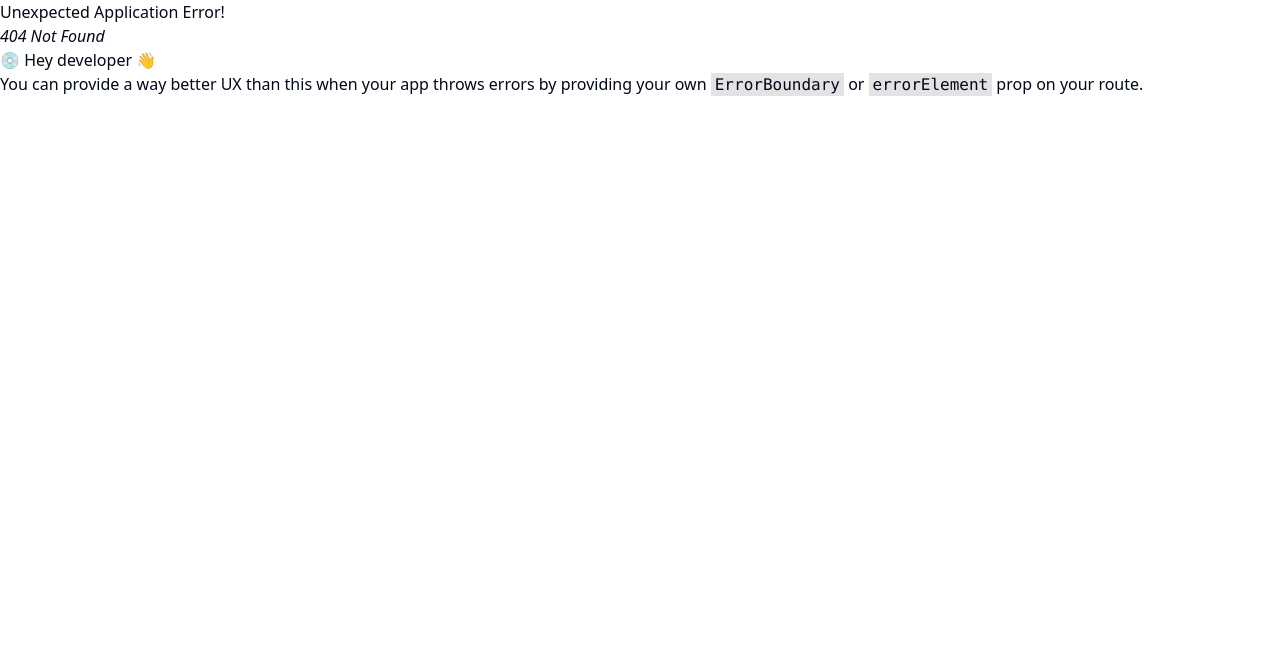
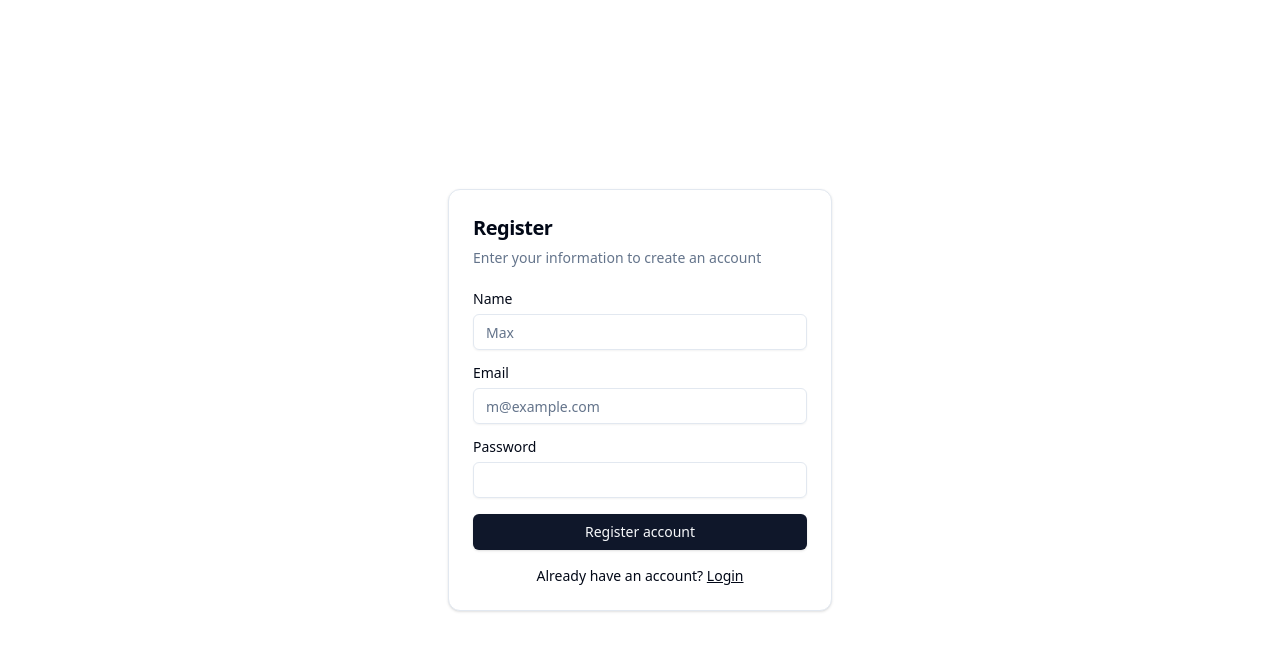
Before and after one commit to amitharigupta/ecomm-auth-vite-coders-gyan, a React (Vite) app: page /register in a window 1280 px wide. Before the commit this address had no page. Shown: the top 650 px of the page. Built offline with nearby package versions, Linux system fonts and the light colour scheme.

Commit message:
added login and regsiter component pages

```diff
--- a/src/pages/LoginPage.tsx
+++ b/src/pages/LoginPage.tsx
@@ -2,6 +2,7 @@
 import { Card, CardContent, CardDescription, CardFooter, CardHeader, CardTitle } from '@/components/ui/card'
 import { Input } from '@/components/ui/input'
 import { Label } from '@/components/ui/label'
+import { Link } from 'react-router-dom'
 
 const LoginPage = () => {
   return (
@@ -24,7 +25,15 @@
           </div>
         </CardContent>
         <CardFooter>
-          <Button className="w-full">Sign in</Button>
+          <div className='w-full'>
+            <Button className="w-full">Login</Button>
+            <div className="mt-4 text-center text-sm">
+              Don't have an account?{" "}
+              <Link to={"/register"} className="underline">
+                Register
+              </Link>
+            </div>
+          </div>
         </CardFooter>
       </Card>
 
--- /dev/null
+++ b/src/pages/RegisterPage.tsx
@@ -0,0 +1,59 @@
+import { Button } from "@/components/ui/button"
+import { Card, CardContent, CardDescription, CardHeader, CardTitle } from "@/components/ui/card"
+import { Input } from "@/components/ui/input"
+import { Label } from "@/components/ui/label"
+import { Link } from "react-router-dom"
+
+const RegisterPage = () => {
+  return (
+    <section className="flex justify-center items-center h-screen">
+      <Card className="w-full max-w-sm">
+        <CardHeader>
+          <CardTitle className="text-xl">Register</CardTitle>
+          <CardDescription>
+            Enter your information to create an account
+          </CardDescription>
+        </CardHeader>
+        <CardContent>
+          <div className="grid gap-4">
+            <div className="grid gap-2">
+              <Label htmlFor="first-name">Name</Label>
+              <Input id="first-name" placeholder="Max" required />
+              {/* <div className="grid gap-2">
+                <Label htmlFor="last-name">Last name</Label>
+                <Input id="last-name" placeholder="Robinson" required />
+              </div> */}
+            </div>
+            <div className="grid gap-2">
+              <Label htmlFor="email">Email</Label>
+              <Input
+                id="email"
+                type="email"
+                placeholder="m@example.com"
+                required
+              />
+            </div>
+            <div className="grid gap-2">
+              <Label htmlFor="password">Password</Label>
+              <Input id="password" type="password" />
+            </div>
+            <Button type="submit" className="w-full">
+              Register account
+            </Button>
+            {/* <Button variant="outline" className="w-full">
+              Sign up with GitHub
+            </Button> */}
+          </div>
+          <div className="mt-4 text-center text-sm">
+            Already have an account?{" "}
+            <Link to={"/login"} className="underline">
+              Login
+            </Link>
+          </div>
+        </CardContent>
+      </Card>
+    </section >
+  )
+}
+
+export default RegisterPage
--- a/src/router.tsx
+++ b/src/router.tsx
@@ -1,6 +1,7 @@
 import { createBrowserRouter } from "react-router-dom";
 import LoginPage from "@/pages/LoginPage";
 import HomePage from "@/pages/HomePage";
+import RegisterPage from "@/pages/RegisterPage";
 
 const router = createBrowserRouter([
   {
@@ -10,6 +11,10 @@
   {
     path: '/login',
     element: <LoginPage />
+  },
+  {
+    path: '/register',
+    element: <RegisterPage />
   }
 ]);
 
```
